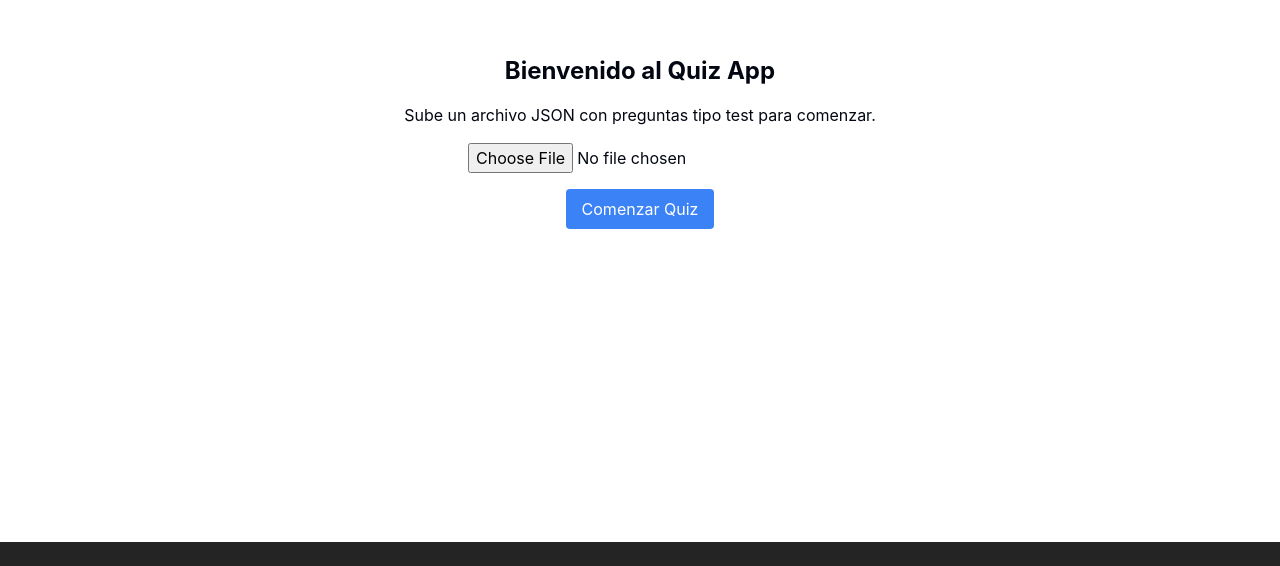
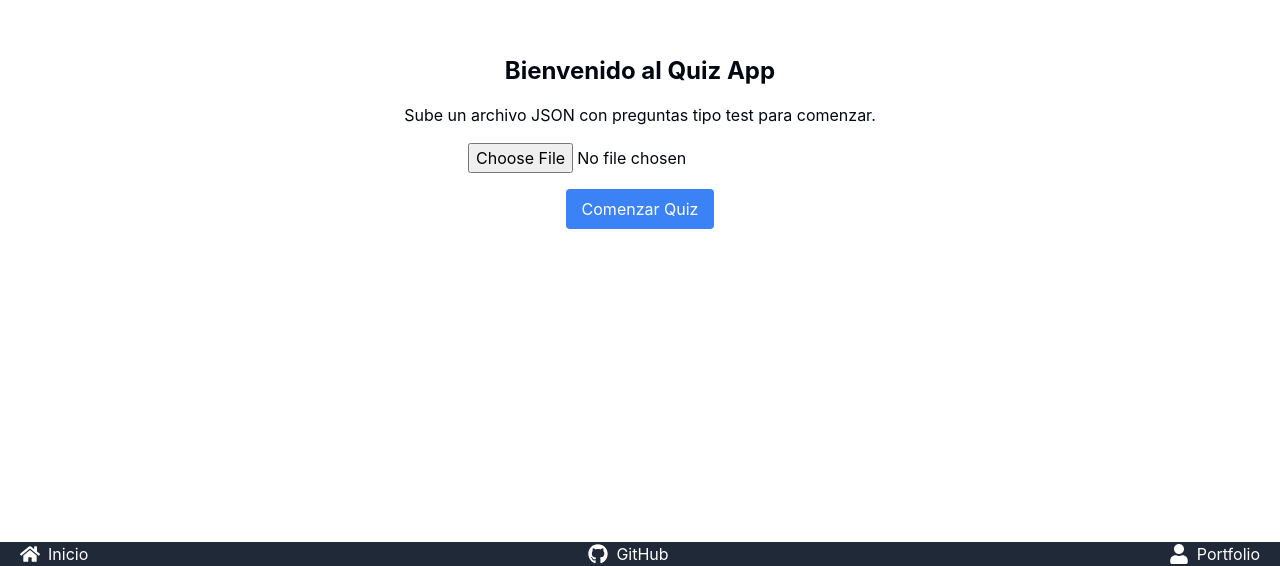
Before and after one commit to Angelo-Eyama/quiz, a React (Vite) app: page / in a window 1280 px wide. Shown: the part 258-824 px from the top of the page. Before the commit the page ends 800 px from the top, so only its background shows below. Built offline with nearby package versions, Linux system fonts and the light colour scheme.

Commit message:
Creado footer con enlaces

```diff
--- a/src/App.tsx
+++ b/src/App.tsx
@@ -2,6 +2,7 @@ import { BrowserRouter as Router, Route, Routes } from 'react-router-dom';
 import Home from './pages/home';
 import Quiz from './pages/quiz';
 import NotFound from './pages/not-found';
+import FooterPage from './components/footerPage';
 
 
 
@@ -13,6 +14,7 @@ function App() {
         <Route path="/quiz" element={<Quiz />} />
         <Route path="*" element={<NotFound />} />
       </Routes>
+      <FooterPage />
     </Router>
   );
 }
--- /dev/null
+++ b/src/components/footerPage.tsx
@@ -0,0 +1,35 @@
+import { FaHome, FaGithub, FaUser } from "react-icons/fa";
+import { Link } from "react-router-dom";
+
+const FooterPage = () => {
+    return (
+        <footer className="bg-gray-800 text-white w-full px-5">
+            <div className="container mx-auto flex justify-between items-center">
+                <Link to="/" className="flex items-center space-x-2 hover:text-gray-400">
+                    <FaHome size={20} />
+                    <span>Inicio</span>
+                </Link>
+                <a
+                    href="https://github.com/Angelo-Eyama/quiz"
+                    target="_blank"
+                    rel="noopener noreferrer"
+                    className="flex items-center space-x-2 hover:text-gray-400"
+                >
+                    <FaGithub size={20} />
+                    <span>GitHub</span>
+                </a>
+                <a
+                    href="https://angeloeyama.es"
+                    target="_blank"
+                    rel="noopener noreferrer"
+                    className="flex items-center space-x-2 hover:text-gray-400"
+                >
+                    <FaUser size={20} />
+                    <span>Portfolio</span>
+                </a>
+            </div>
+        </footer>
+    );
+};
+
+export default FooterPage;
```
